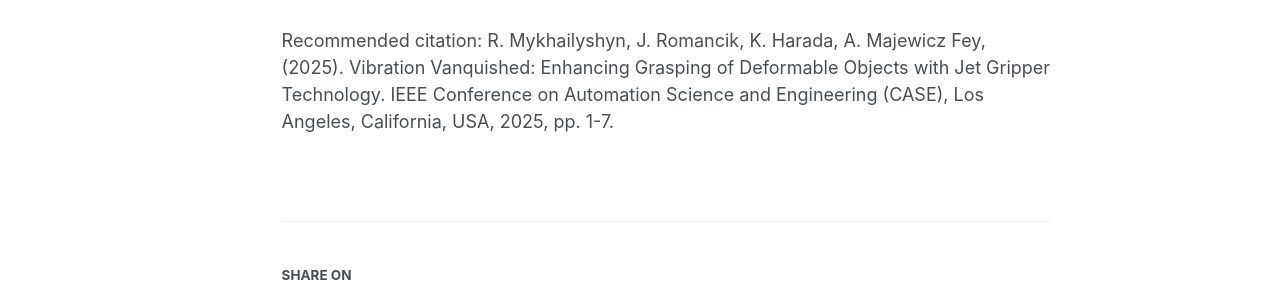
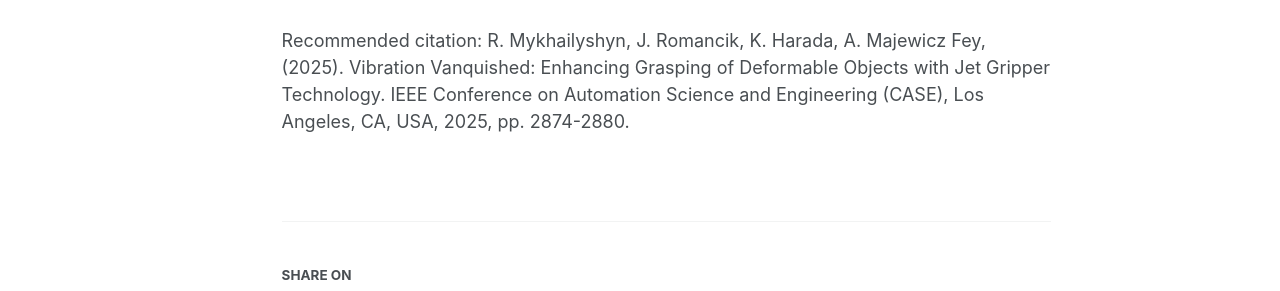
Before and after one commit to RomanMykhailyshyn/RomanMykhailyshyn.github.io, a Jekyll site: the page built from _talks/2025-CASE.md, in a window 1280 px wide and 1306 px high. Shown: the part 676-967 px from the top of the window. Built offline with Jekyll 4.4.1, drawn with Linux system fonts in a browser that asks for light colours; some web fonts are replaced.

Commit message:
Update 2025-CASE.md

```diff
--- a/_talks/2025-CASE.md
+++ b/_talks/2025-CASE.md
@@ -9,4 +9,4 @@ location: "Los Angeles, California, USA"
 ---
 <iframe width="560" height="315" src="https://www.youtube.com/embed/Refd4-V1z3E" title="YouTube video player" frameborder="0" allow="accelerometer; autoplay; clipboard-write; encrypted-media; gyroscope; picture-in-picture" allowfullscreen></iframe>
 <br />
-Recommended citation: R. Mykhailyshyn, J. Romancik, K. Harada, A. Majewicz Fey, (2025). Vibration Vanquished: Enhancing Grasping of Deformable Objects with Jet Gripper Technology. IEEE Conference on Automation Science and Engineering (CASE), Los Angeles, California, USA, 2025, pp. 1-7.
+Recommended citation: R. Mykhailyshyn, J. Romancik, K. Harada, A. Majewicz Fey, (2025). Vibration Vanquished: Enhancing Grasping of Deformable Objects with Jet Gripper Technology. IEEE Conference on Automation Science and Engineering (CASE), Los Angeles, CA, USA, 2025, pp. 2874-2880.
```
